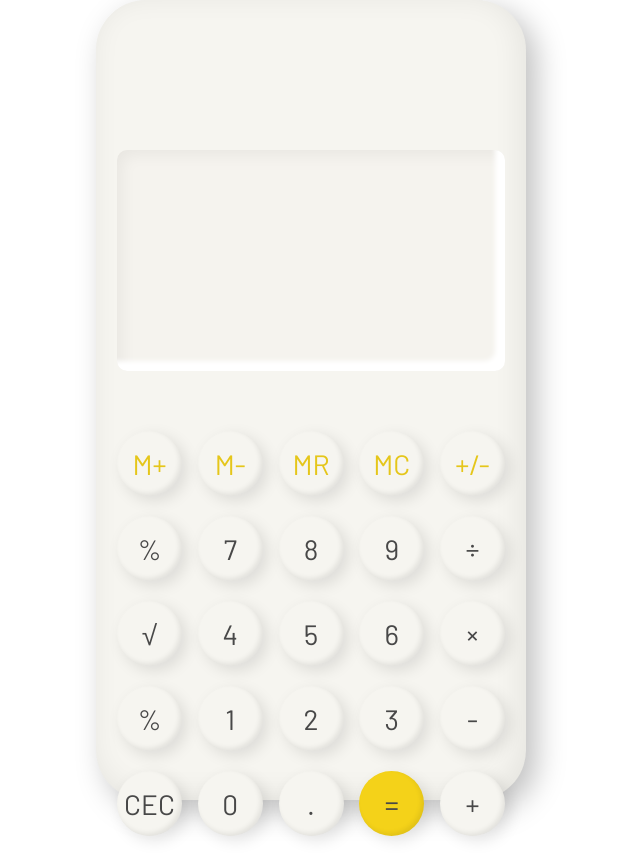
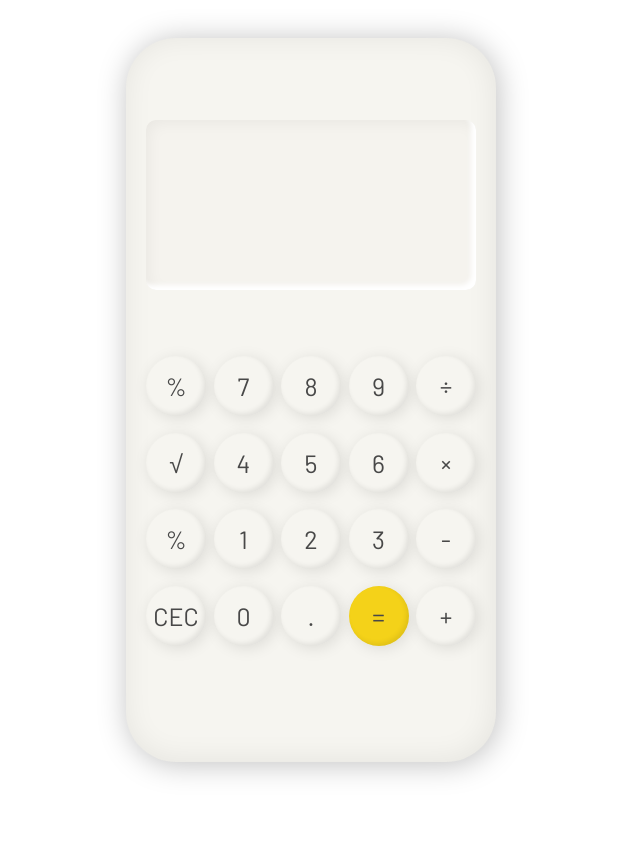
Before and after one commit to DubHaus/calculator, a website built with webpack: page src/index.html in a window 1280 px wide. Shown: the whole page, without its empty margins (329-969 px from the left). After the commit the page ends 800 px from the top, so only its background shows below. Built offline with nearby package versions, Linux system fonts and the light colour scheme.

Commit message:
Delete work with memory

```diff
--- a/src/assets/style.css
+++ b/src/assets/style.css
@@ -5,6 +5,10 @@
 
 body {
   margin: 0;
+  display: flex;
+  justify-content: center;
+  align-items: center;
+  height: 100vh;
 }
 
 button:active, button:focus {
@@ -15,136 +19,101 @@ button::-moz-focus-inner {
 }
 
 .calculator {
-  width: 497px;
-  width: 430px;
-  height: 1081px;
-  height: 900px;
   max-height: 100vh;
-  position: absolute;
-  top: 0;
-  bottom: 0;
-  left: 0;
-  right: 0;
-  margin: auto;
+  width: 100%;
+  max-width: 330px;
   background: #F6F5F0;
-  box-shadow: 10px 10px 30px rgba(0, 0, 0, 0.25), inset -5px -5px 30px rgba(0, 0, 0, 0.07);
+  padding-top: 0.1px;
+  padding: 0.1px 5% 20%;
+  box-shadow: 2px 2px 30px rgba(0, 0, 0, 0.25), inset -1.5px -1.5px 30px rgba(0, 0, 0, 0.07);
   border-radius: 50px;
-  padding: 150px 21px 0;
-
-  display: flex;
-  flex-direction: column;
-  justify-content: flex-start;
 }
 
 .output {
-  height: 34%;
-  flex-shrink: 0;
-  flex-grow: 0;
   background: #F5F3EE;
-  box-shadow: inset -10px -10px 5px #FFFFFF, inset 5px 5px 15px rgba(0, 0, 0, 0.05);
+  box-shadow: inset -5px -5px 5px #FFFFFF, inset 2.5px 2.5px 15px rgba(0, 0, 0, 0.05);
   border-radius: 10px;
   text-align: right;
+  height: 130px;
+  margin: 0 auto;
+  margin-top: 25%;
   display: flex;
   flex-direction: column;
   align-items: flex-end;
   justify-content: flex-end;
-  padding: 31px 27px;
+  padding: 15px;
 }
 
 #output-main {
-  font-size: 60px
+  font-size: 30px
 }
 
 #output-history-1, #output-history-2 {
-  font-size: 30px;
+  font-size: 22px;
 }
 
 .input {
-  margin-top: 60px;
+  margin-top: 20%;
+  display: flex;
+  flex-direction: column;
+  justify-content: space-between;
 }
+
 .input .row {
   display: flex;
-  flex-wrap: wrap;
   justify-content: space-between;
-  align-items: center;
-  margin-bottom: 20px;
+  margin-bottom: 5%;
 }
 
 .input-btn {
-  width: 65px;
-  height: 65px;
+  width: 47px;
+  height: 47px;
+  line-height: 47px;
   background: #F6F5F0;
   border: none;
   border-radius: 50px;
-  box-shadow: 5px 5px 15px rgba(0, 0, 0, 0.1), inset -2.5px -2.5px 5px rgba(0, 0, 0, 0.08);
-  font-size: 28px;
+  box-shadow: 2.5px 2.5px 15px rgba(0, 0, 0, 0.1), inset -2.5px -2.5px 5px rgba(0, 0, 0, 0.08);
+  font-size: 22px;
+  color: #484848;
   font-weight: normal;
-  line-height: 65px;
   transition: all 0.1s ease;
+  padding: 0;
+  text-align: center;
 }
 
 .input-btn:active {
   box-shadow: 0px 0px 15px rgba(0, 0, 0, 0.1), inset -2.5px -2.5px 5px rgba(0, 0, 0, 0.08);
 }
 
-.input-btn.yellow {
-  color: #E5C61A;
-}
-
-.input-btn.grey {
-  color: #484848;
-}
-
 .btn-result {
   background-color: #F4D219;
 }
 
-@media screen and (max-width: 500px ) {
-  .calculator {
-    padding: 100px 15px 50px;
-    width: 100%;
-    max-width: 414px;
-    max-height: 100vh;
-    box-shadow: none;
-    border-radius: 0;
-    display: flex;
-    flex-direction: column;
-    justify-content: space-between;
-  }
+@media screen and (min-width:374px) {
   .output {
-    padding: 25px 20px;
-  }
-  .input {
-    margin-top: 30px;
-  }
-  #output-history-1, #output-history-2 {
-    font-size: 28px;
-  }
-  #output-main {
-    font-size: 50px;
+    height: 170px;
   }
   .input-btn {
-    width: 55px;
-    height: 55px;
-    line-height: 55px;
-    font-size: 27px;
-    box-shadow: 3px 3px 12px rgba(0, 0, 0, 0.1),
-    inset -2.5px -2.5px 5px rgba(0, 0, 0, 0.08);
+    width: 60px;
+    height: 60px;
+    line-height: 60px;
+    font-size: 25px;
   }
-
-  .input .row {
-    margin-bottom: 15px;
+  .calculator {
+    max-width: 370px;
   }
 }
 
-@media screen and (max-width: 375px ) {
+@media screen and (min-width: 500px) {
   .calculator {
-    padding: 50px 10px;
+    padding: 0.1px 20px 100px;
   }
-  .input-btn {
-    width: 52px;
-    height: 52px;
-    line-height: 52px;
-    font-size: 25px;
+
+  #output-main {
+    font-size: 40px
+  }
+
+  #output-history-1, #output-history-2 {
+    font-size: 30px;
   }
 }
--- /dev/null
+++ b/src/assets/style1.css
@@ -0,0 +1,149 @@
+* {
+  box-sizing: border-box;
+  font-family: 'Barlow', sans-serif;
+}
+
+body {
+  margin: 0;
+}
+
+button:active, button:focus {
+  outline: none;
+}
+button::-moz-focus-inner {
+  border: 0;
+}
+
+.calculator {
+  width: 430px;
+  height: 900px;
+  position: absolute;
+  top: 0;
+  bottom: 0;
+  left: 0;
+  right: 0;
+  margin: auto;
+  background: #F6F5F0;
+  box-shadow: 10px 10px 30px rgba(0, 0, 0, 0.25), inset -5px -5px 30px rgba(0, 0, 0, 0.07);
+  border-radius: 50px;
+  padding: 150px 21px 0;
+
+  display: flex;
+  flex-direction: column;
+  justify-content: flex-start;
+}
+
+.output {
+  height: 34%;
+  flex-shrink: 0;
+  flex-grow: 0;
+  background: #F5F3EE;
+  box-shadow: inset -10px -10px 5px #FFFFFF, inset 5px 5px 15px rgba(0, 0, 0, 0.05);
+  border-radius: 10px;
+  text-align: right;
+  display: flex;
+  flex-direction: column;
+  align-items: flex-end;
+  justify-content: flex-end;
+  padding: 31px 27px;
+}
+
+#output-main {
+  font-size: 60px
+}
+
+#output-history-1, #output-history-2 {
+  font-size: 30px;
+}
+
+.input {
+  margin-top: 60px;
+}
+.input .row {
+  display: flex;
+  flex-wrap: wrap;
+  justify-content: space-between;
+  align-items: center;
+  margin-bottom: 20px;
+}
+
+.input-btn {
+  width: 65px;
+  height: 65px;
+  background: #F6F5F0;
+  border: none;
+  border-radius: 50px;
+  box-shadow: 5px 5px 15px rgba(0, 0, 0, 0.1), inset -2.5px -2.5px 5px rgba(0, 0, 0, 0.08);
+  font-size: 28px;
+  font-weight: normal;
+  line-height: 65px;
+  transition: all 0.1s ease;
+  padding: 0;
+  text-align: center;
+}
+
+.input-btn:active {
+  box-shadow: 0px 0px 15px rgba(0, 0, 0, 0.1), inset -2.5px -2.5px 5px rgba(0, 0, 0, 0.08);
+}
+
+.input-btn.yellow {
+  color: #E5C61A;
+}
+
+.input-btn.grey {
+  color: #484848;
+}
+
+.btn-result {
+  background-color: #F4D219;
+}
+
+@media screen and (max-width: 500px ) {
+  .calculator {
+    padding: 100px 15px 50px;
+    width: 100%;
+    max-width: 414px;
+    max-height: 105vh;
+    box-shadow: none;
+    border-radius: 0;
+    display: flex;
+    flex-direction: column;
+    justify-content: space-between;
+  }
+  .output {
+    padding: 25px 20px;
+  }
+  .input {
+    margin-top: 30px;
+  }
+  #output-history-1, #output-history-2 {
+    font-size: 28px;
+  }
+  #output-main {
+    font-size: 50px;
+  }
+  .input-btn {
+    width: 55px;
+    height: 55px;
+    line-height: 55px;
+    font-size: 27px;
+    box-shadow: 3px 3px 12px rgba(0, 0, 0, 0.1),
+    inset -2.5px -2.5px 5px rgba(0, 0, 0, 0.08);
+  }
+
+  .input .row {
+    margin-bottom: 15px;
+  }
+}
+
+@media screen and (max-width: 375px ) {
+  .calculator {
+    padding: 50px 10px;
+  }
+  .input-btn {
+    width: 52px;
+    height: 52px;
+    line-height: 52px;
+    font-size: 25px;
+  }
+}
--- a/src/index.html
+++ b/src/index.html
@@ -3,7 +3,7 @@
 
 <head>
   <meta charset="UTF-8">
-  <meta name="viewport" content="width=device-width, initial-scale=1.0">
+  <meta name="viewport" content="width=device-width, initial-scale=1.0, maximum-scale=1.0, user-scalable=no">
   <meta http-equiv="X-UA-Compatible" content="ie=edge">
   <link href="https://fonts.googleapis.com/css?family=Barlow&display=swap" rel="stylesheet">
   <title>Calculator</title>
@@ -21,39 +21,32 @@
     </div>
     <div class="input">
       <div class="row">
-        <button data-value="M+" class="input-btn yellow">M+</button>
-        <button data-value="M-" class="input-btn yellow">M-</button>
-        <button data-value="MR" class="input-btn yellow">MR</button>
-        <button data-value="MC" class="input-btn yellow">MC</button>
-        <button data-value="+-" class="input-btn yellow">+/-</button>
+        <button data-value="%" class="input-btn ">%</button>
+        <button data-value="7" class="input-btn ">7</button>
+        <button data-value="8" class="input-btn ">8</button>
+        <button data-value="9" class="input-btn ">9</button>
+        <button data-value="/" class="input-btn ">&#247;</button>
       </div>
       <div class="row">
-        <button data-value="%" class="input-btn grey">%</button>
-        <button data-value="7" class="input-btn grey">7</button>
-        <button data-value="8" class="input-btn grey">8</button>
-        <button data-value="9" class="input-btn grey">9</button>
-        <button data-value="/" class="input-btn grey">&#247;</button>
+        <button data-value="sqrt" class="input-btn ">&#8730;</button>
+        <button data-value="4" class="input-btn ">4</button>
+        <button data-value="5" class="input-btn ">5</button>
+        <button data-value="6" class="input-btn ">6</button>
+        <button data-value="*" class="input-btn ">&#215;</button>
       </div>
       <div class="row">
-        <button data-value="sqrt" class="input-btn grey">&#8730;</button>
-        <button data-value="4" class="input-btn grey">4</button>
-        <button data-value="5" class="input-btn grey">5</button>
-        <button data-value="6" class="input-btn grey">6</button>
-        <button data-value="*" class="input-btn grey">&#215;</button>
+        <button data-value="%" class="input-btn ">%</button>
+        <button data-value="1" class="input-btn ">1</button>
+        <button data-value="2" class="input-btn ">2</button>
+        <button data-value="3" class="input-btn ">3</button>
+        <button data-value="-" class="input-btn ">-</button>
       </div>
       <div class="row">
-        <button data-value="%" class="input-btn grey">%</button>
-        <button data-value="1" class="input-btn grey">1</button>
-        <button data-value="2" class="input-btn grey">2</button>
-        <button data-value="3" class="input-btn grey">3</button>
-        <button data-value="-" class="input-btn grey">-</button>
-      </div>
-      <div class="row">
-        <button data-value="C" class="input-btn grey small">CEC</button>
-        <button data-value="0" class="input-btn grey">0</button>
-        <button data-value="." class="input-btn grey">.</button>
-        <button data-value="=" class="input-btn grey btn-result" id='btn-result'>=</button>
-        <button data-value="+" class="input-btn grey">+</button>
+        <button data-value="C" class="input-btn  small">CEC</button>
+        <button data-value="0" class="input-btn ">0</button>
+        <button data-value="." class="input-btn ">.</button>
+        <button data-value="=" class="input-btn  btn-result" id='btn-result'>=</button>
+        <button data-value="+" class="input-btn ">+</button>
       </div>
     </div>
   </div>
--- a/src/index.js
+++ b/src/index.js
@@ -8,7 +8,6 @@ const state = {
     symbol: '',
     result: 0
   },
-  _memory: 0,
   get current() {
     return this._current;
   },
@@ -16,15 +15,6 @@ const state = {
     render(value);
     this._current = {
       ...this._current,
-      ...value
-    }
-  },
-  get memory() {
-    return this._memory
-  },
-  set memory(value) {
-    this._memory = {
-      ...this._memory,
       ...value
     }
   }
@@ -39,7 +29,6 @@ const onClickBtn = (e) => {
       result: reduceNumber(countResult())
     }
   }
-  else if (isMemoryBtn(char)) state.memory = workWithMemory(char);
   else if (isUnary(char)) state.current = countCurrentVariables(char);
   else if (char == 'C') cleanInput();
   else state.current = setSymbolToState(char);
@@ -79,11 +68,6 @@ const cleanInput = () => {
 
 const isNumber = char => (!isNaN(Number.parseInt(char)) || char === '.');
 
-const isMemoryBtn = char => {
-  return char == 'M+' || char == 'M-'
-    || char == 'MR' || char == 'MC';
-}
-
 const isUnary = char => {
   return char == '%' || char == 'sqrt'
     || char == '+-';
@@ -91,8 +75,10 @@ const isUnary = char => {
 
 const setNumberToState = num => {
   const { current } = state;
-  if (current.result) cleanInput();
-
+  if (current.result) {
+    cleanInput();
+    return concatNumbers('var1', num)
+  }
   return current.symbol ?
     concatNumbers('var2', num) :
     concatNumbers('var1', num)
@@ -112,7 +98,7 @@ const concatNumbers = (current, newNum) => {
 const countResult = () => {
   const { var1, var2, symbol } = state.current;
 
-  if (!var2) return null;
+  if (!var2) return '';
   switch (symbol) {
     case '+':
       return var1 + var2;
@@ -145,7 +131,7 @@ const countCurrentVar = (symbol, variable) => {
     case '+-':
       return { [variable]: -currentVar };
     default:
-      return 0;
+      return '';
   }
 }
 
```
Also changed, not shown: 1 other file.
